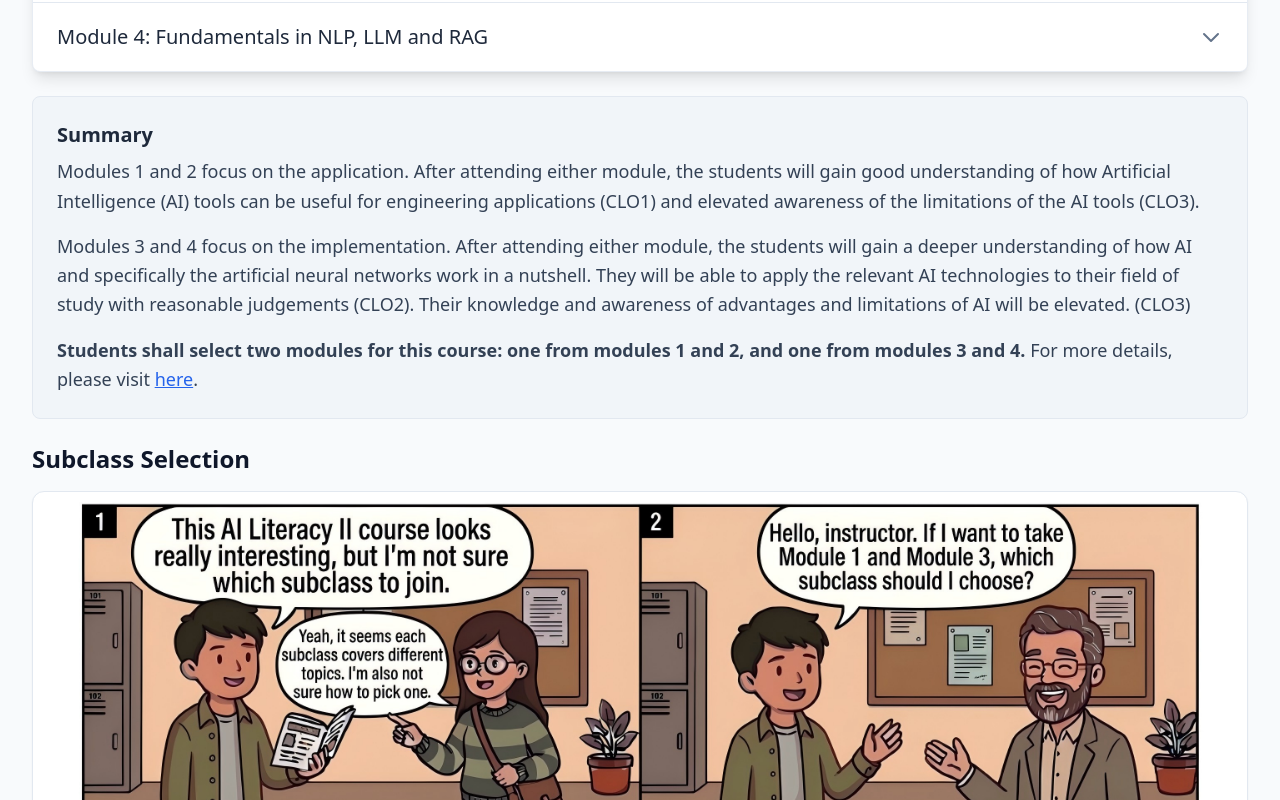
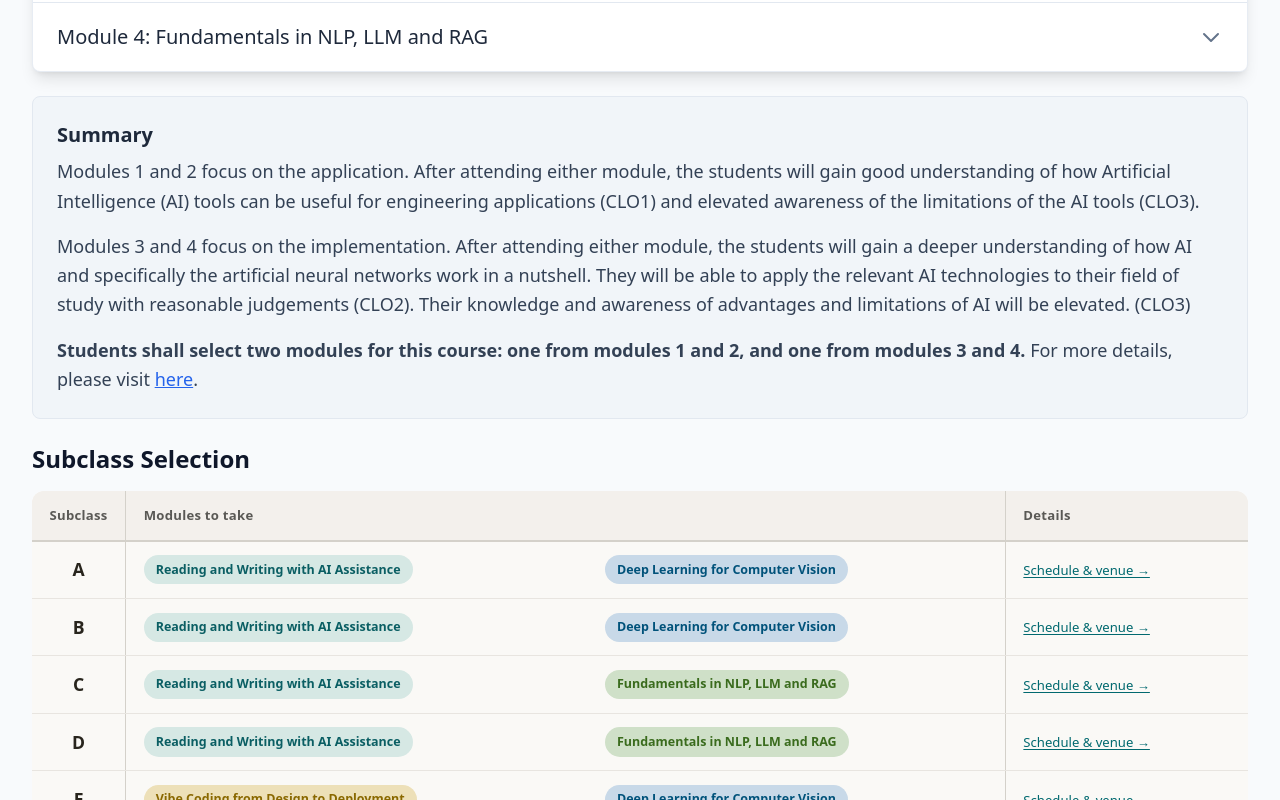
Before and after one commit to ailt9018engg/ailt9018engg.github.io, a React (Vite) app: page / in a window 1280 px wide. Shown: the part 2000-2800 px from the top of the page. Built offline with nearby package versions, Linux system fonts and the light colour scheme.

Commit message:
add a subclass selection table

```diff
--- a/src/App.css
+++ b/src/App.css
@@ -43,3 +43,37 @@
   font-size: 11.5px;
   border-bottom: 2px solid #1e2d3d;
 }
+
+.subclass-table { width: 100%; border-collapse: collapse; font-size: 0.9rem; background: #faf9f6; border-radius: 0.75rem; overflow: hidden; }
+
+.subclass-table th { background: #f3f0ec; font-weight: 600; padding: 0.85rem 1.1rem; text-align: left; border-bottom: 2px solid #d4d1ca; color: #5a5955; font-size: 0.82rem; letter-spacing: 0.02em; }
+
+.subclass-table td { padding: 0.85rem 1.1rem; border-bottom: 1px solid #e8e5e0; vertical-align: middle; color: #28251d; }
+
+.subclass-table tr:last-child td { border-bottom: none; }
+
+.subclass-table tr:hover td { background: #f5f3ef; }
+
+.subclass-table td:first-child { font-weight: 700; font-size: 1.1rem; width: 80px; color: #28251d; }
+
+.mod-badge { display: inline-flex; align-items: center; font-size: 0.78rem; font-weight: 600; padding: 0.28rem 0.75rem; border-radius: 9999px; white-space: nowrap; }
+
+.badge-m1 { background: #d6e8e4; color: #0a5e63; }
+
+.badge-m2 { background: #ede0b8; color: #8a6800; }
+
+.badge-m3 { background: #c8d9e8; color: #00527a; }
+
+.badge-m4 { background: #cfe0c8; color: #3a6b1d; }
+
+.subclass-table .details-link { font-size: 0.82rem; color: #01696f; text-decoration: underline; text-underline-offset: 2px; cursor: pointer; }
+
+.subclass-table .details-link:hover { color: #0c4e54; }
+
+.subclass-table td:first-child { border-right: 1px solid #d4d1ca; text-align: center; vertical-align: middle; }
+
+.subclass-table th:first-child { border-right: 1px solid #d4d1ca; text-align: center; }
+
+.subclass-table td:nth-child(3) { border-right: 1px solid #d4d1ca; }
+
+.subclass-table th:last-child { border-left: 1px solid #d4d1ca; }
--- a/src/App.tsx
+++ b/src/App.tsx
@@ -129,6 +129,65 @@ export default function App() {
 
             <div className="mt-10">
                 <h3 className="text-2xl font-semibold text-slate-900 mb-4">Subclass Selection</h3>
+                <table className="subclass-table">
+  <thead>
+    <tr>
+      <th>Subclass</th>
+      <th colSpan="2">Modules to take</th>
+      <th>Details</th>
+    </tr>
+  </thead>
+  <tbody>
+    <tr>
+      <td>A</td>
+      <td><span className="mod-badge badge-m1">Reading and Writing with AI Assistance</span></td>
+      <td><span className="mod-badge badge-m3">Deep Learning for Computer Vision</span></td>
+      <td><a href="#" className="details-link">Schedule &amp; venue →</a></td>
+    </tr>
+    <tr>
+      <td>B</td>
+      <td><span className="mod-badge badge-m1">Reading and Writing with AI Assistance</span></td>
+      <td><span className="mod-badge badge-m3">Deep Learning for Computer Vision</span></td>
+      <td><a href="#" className="details-link">Schedule &amp; venue →</a></td>
+    </tr>
+    <tr>
+      <td>C</td>
+      <td><span className="mod-badge badge-m1">Reading and Writing with AI Assistance</span></td>
+      <td><span className="mod-badge badge-m4">Fundamentals in NLP, LLM and RAG</span></td>
+      <td><a href="#" className="details-link">Schedule &amp; venue →</a></td>
+    </tr>
+    <tr>
+      <td>D</td>
+      <td><span className="mod-badge badge-m1">Reading and Writing with AI Assistance</span></td>
+      <td><span className="mod-badge badge-m4">Fundamentals in NLP, LLM and RAG</span></td>
+      <td><a href="#" className="details-link">Schedule &amp; venue →</a></td>
+    </tr>
+    <tr>
+      <td>E</td>
+      <td><span className="mod-badge badge-m2">Vibe Coding from Design to Deployment</span></td>
+      <td><span className="mod-badge badge-m3">Deep Learning for Computer Vision</span></td>
+      <td><a href="#" className="details-link">Schedule &amp; venue →</a></td>
+    </tr>
+    <tr>
+      <td>F</td>
+      <td><span className="mod-badge badge-m2">Vibe Coding from Design to Deployment</span></td>
+      <td><span className="mod-badge badge-m3">Deep Learning for Computer Vision</span></td>
+      <td><a href="#" className="details-link">Schedule &amp; venue →</a></td>
+    </tr>
+    <tr>
+      <td>G</td>
+      <td><span className="mod-badge badge-m2">Vibe Coding from Design to Deployment</span></td>
+      <td><span className="mod-badge badge-m4">Fundamentals in NLP, LLM and RAG</span></td>
+      <td><a href="#" className="details-link">Schedule &amp; venue →</a></td>
+    </tr>
+    <tr>
+      <td>H</td>
+      <td><span className="mod-badge badge-m2">Vibe Coding from Design to Deployment</span></td>
+      <td><span className="mod-badge badge-m4">Fundamentals in NLP, LLM and RAG</span></td>
+      <td><a href="#" className="details-link">Schedule &amp; venue →</a></td>
+    </tr>
+  </tbody>
+</table>
                 <div className="overflow-hidden rounded-xl border border-slate-200 bg-white shadow-sm">
                     <img
                         src="/images/Subclass Selection Comic.png"
--- a/src/components/NavBar.tsx
+++ b/src/components/NavBar.tsx
@@ -38,9 +38,9 @@ export default function NavBar({ current, onNavigate }: NavProps) {
             </a>
             <nav className="hidden md:flex items-center space-x-2">
               {link('/', 'Home')}
-              {link('/schedule', 'Content, Schedule, and Subclasses')}
+              {link('/schedule', 'Subclass & Module Details')}
               {link('/readings', 'Readings')}
-              {link('/contact', 'Contact')}
+              {link('/contact', 'About Us')}
             </nav>
           </div>
           <div className="hidden md:flex items-center">
```
